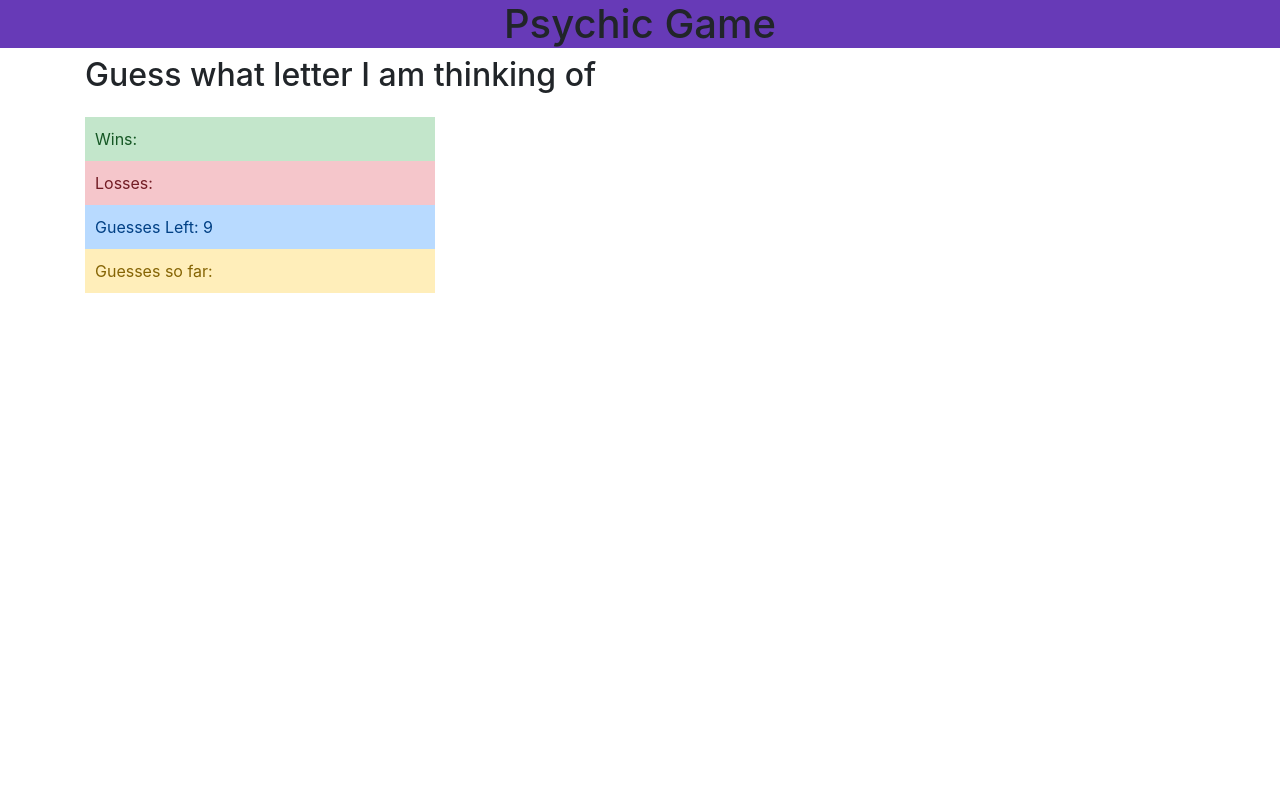
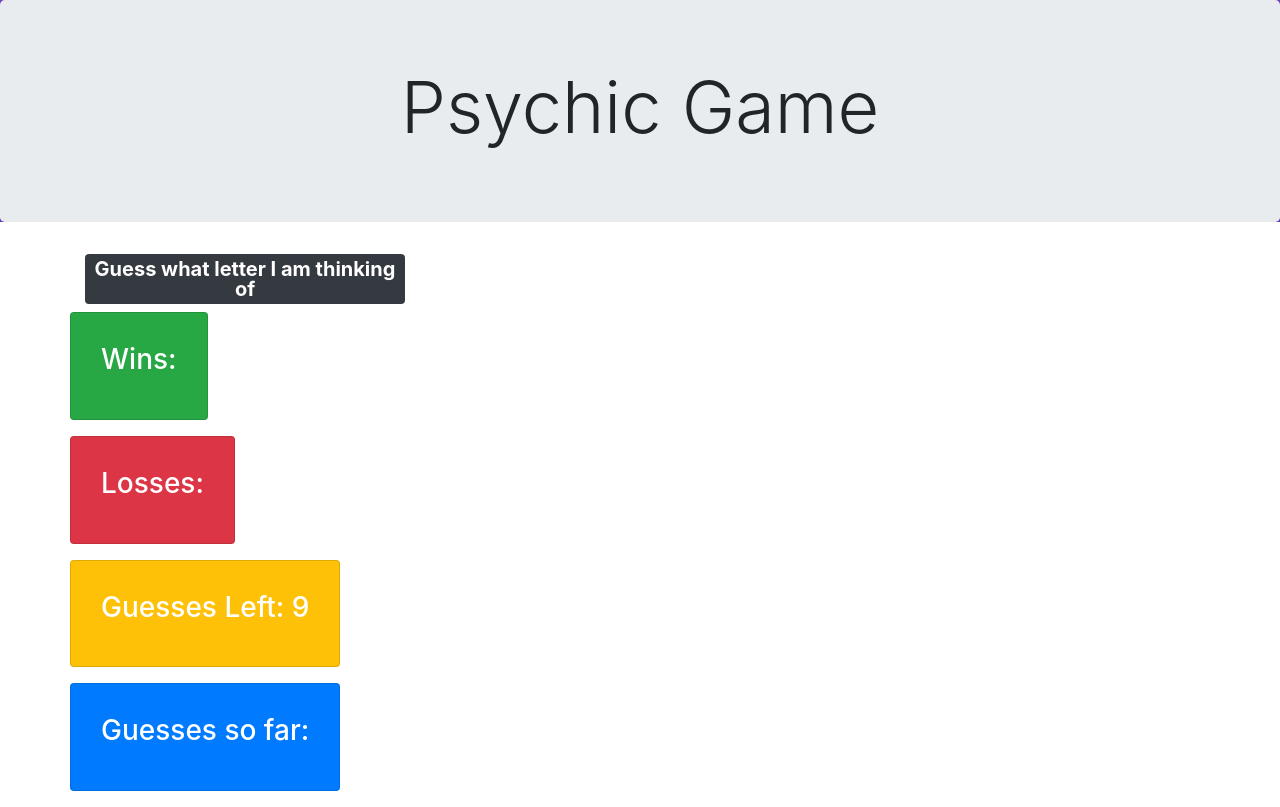
Before and after one commit to divijmathur/Psychic-Game, a plain HTML site: page index.html in a window 1280 px wide. Drawn offline with nearby package versions, Linux system fonts and the light colour scheme.

Commit message:
made major styling changes

```diff
--- a/index.html
+++ b/index.html
@@ -11,21 +11,43 @@
 </head>
 <body>
 <header>
-    <div class="page-header container-fluid">
-        <h1>Psychic Game</h1>
-    </div>
+   <div class="jumbotron">
+       <h1 class="display-3">Psychic Game</h1>
+   </div>
 </header>
 <div class="container">
-    <h2>Guess what letter I am thinking of</h2>
+    <h2 class="badge badge-dark text-wrap" style="width: 20rem; font-size: 20px;">Guess what letter I am thinking of</h2>
+
+
+
    <div class="row">
-       <div class="col-md-4">
-           <ul id="space" class="list-group">
-               <li class="list-group-itemlist-group-item-action list-group-item-success" id="wins">Wins: </li>
-               <li class="list-group-itemlist-group-item-action list-group-item-danger" id="lose">Losses: </li>
-               <li class="list-group-itemlist-group-item-action list-group-item-primary" id="guessesLeft"> Guesses Left: </li>
-               <li class="list-group-itemlist-group-item-action list-group-item-warning" id="letter">Guesses so far: </li>
-           </ul>
-       </div>
+        <div class="card text-white bg-success mb-3" style="max-width: 18rem;">
+            <div class="card-body">
+                <h3 class="card-title" id="wins">Wins: </h3>
+            </div>
+        </div>
+   </div>
+   <div class="row">
+        <div class="card text-white bg-danger mb-3" style="max-width: 18rem;">
+                <div class="card-body">
+                    <h3 class="card-title" id="lose">Losses: </h3>
+                </div>
+        </div>
+    </div>
+    <div class="row">
+            <div class="card text-white bg-warning mb-3" style="max-width: 18rem;">
+                    <div class="card-body">
+                        <h3 class="card-title" id="guessesLeft">Guesses Left: </h3>
+                    </div>
+            </div>
+        </div>
+        <div class="row">
+                <div class="card text-white bg-primary mb-3" style="max-width: 18rem;">
+                        <div class="card-body">
+                            <h3 class="card-title" id="letter">Guesses so far: </h3>
+                        </div>
+                </div>
+            </div>
    </div>
 </div>
 
```
